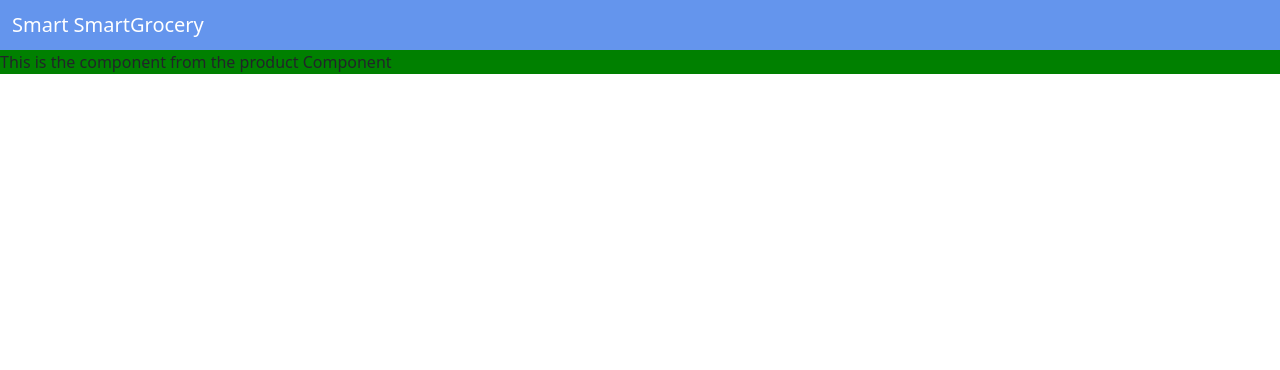
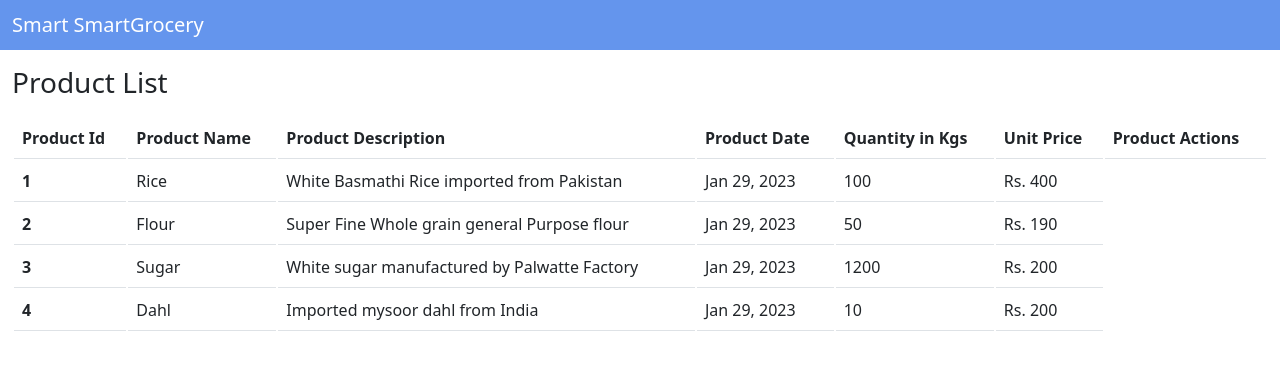
Before and after one commit to Damith08/smart-grocery-uom, an Angular app: page / in a window 1280 px wide. Shown: the top 370 px of the page. Built offline with nearby package versions, Linux system fonts and the light colour scheme.

Commit message:
feat: add table and styles
add table and styles for the table

```diff
--- a/src/app/component/products/products.component.css
+++ b/src/app/component/products/products.component.css
@@ -1,3 +1,20 @@
-.color {
-  background-color: green;
+table {
+  border-collapse: inherit;
 }
+
+.thead-light {
+  background-color: rgb(231, 231, 231);
+  font-weight: 400;
+}
+
+.thead-light th {
+  font-weight: 500;
+}
+
+table tbody tr td {
+  cursor: pointer;
+}
+
+tr:hover {
+  background-color: #cBdaf8;
+}
--- a/src/app/component/products/products.component.html
+++ b/src/app/component/products/products.component.html
@@ -1 +1,56 @@
-<p class="color font">This is the component from the product Component</p>
+<div class="container-fluid main-content">
+  <div class="row">
+    <section class="col-md-12">
+      <div class="mt-3 mb-3">
+        <h3>Product List</h3>
+      </div>
+      <table class="table">
+        <thead class="thead-light-t-head">
+          <tr>
+            <th scope="col">Product Id</th>
+            <th scope="col">Product Name</th>
+            <th scope="col">Product Description</th>
+            <th scope="col">Product Date</th>
+            <th scope="col">Quantity in Kgs</th>
+            <th scope="col">Unit Price</th>
+            <th scope="col">Product Actions</th>
+          </tr>
+        </thead>
+        <tbody>
+          <tr>
+            <th scope="row">1</th>
+            <td>Rice</td>
+            <td>White Basmathi Rice imported from Pakistan</td>
+            <td>Jan 29, 2023</td>
+            <td>100</td>
+            <td>Rs. 400</td>
+          </tr>
+          <tr>
+            <th scope="row">2</th>
+            <td>Flour</td>
+            <td>Super Fine Whole grain general Purpose flour</td>
+            <td>Jan 29, 2023</td>
+            <td>50</td>
+            <td>Rs. 190</td>
+          </tr>
+          <tr>
+            <th scope="row">3</th>
+            <td>Sugar</td>
+            <td>White sugar manufactured by Palwatte Factory</td>
+            <td>Jan 29, 2023</td>
+            <td>1200</td>
+            <td>Rs. 200</td>
+          </tr>
+          <tr>
+            <th scope="row">4</th>
+            <td>Dahl</td>
+            <td>Imported mysoor dahl from India</td>
+            <td>Jan 29, 2023</td>
+            <td>10</td>
+            <td>Rs. 200</td>
+          </tr>
+        </tbody>
+      </table>
+    </section>
+  </div>
+</div>
```
